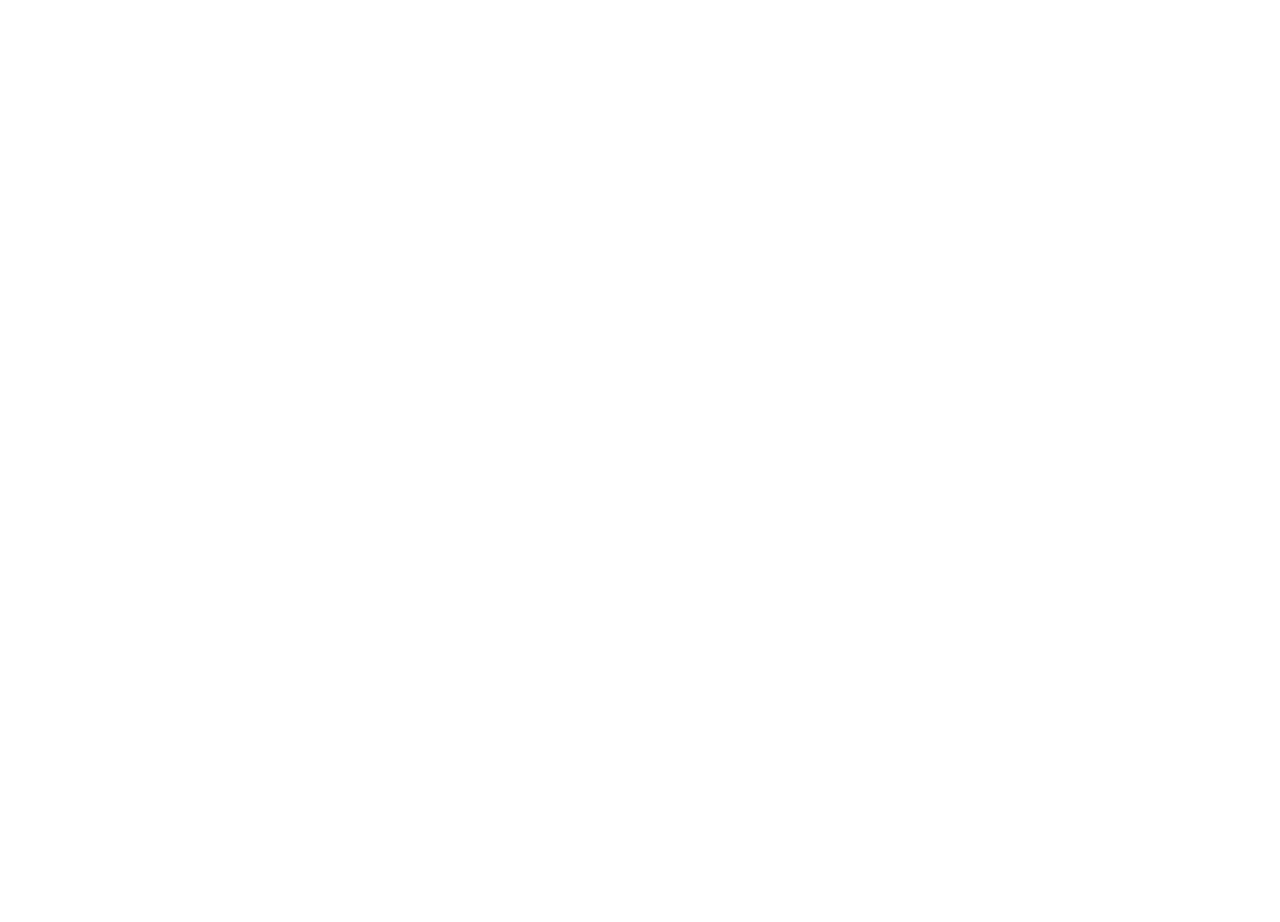
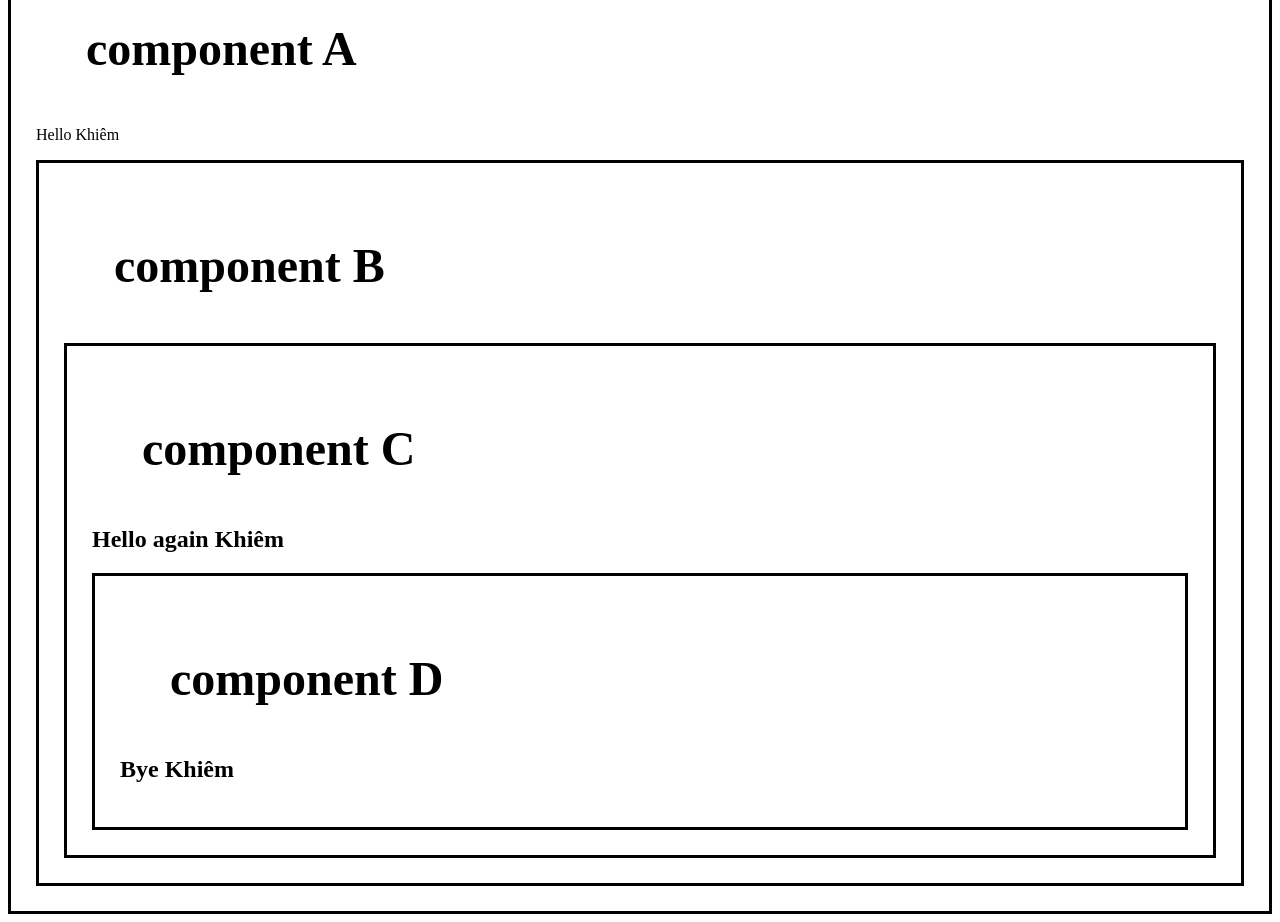
Before and after one commit to DoanKhiem/React-Full-Course, a React (Vite) app: page / in a window 1280 px wide. Shown: the part 5640-6562 px from the top of the page. Before the commit the page ends 5591 px from the top, so only its background shows below. Built offline with nearby package versions, Linux system fonts and the light colour scheme.

Commit message:
useContext() hook

```diff
--- a/src/App.jsx
+++ b/src/App.jsx
@@ -13,6 +13,7 @@ import ColorPicker from "./components/ColorPicker";
 import ToDoList from "./ToDoList";
 import UseEffect from "./components/UseEffect";
 import DigitalClock from "./components/DigitalClock";
+import ComponentA from "./components/usecontext/componentA";
 function App() {
   const fruits = [
     { id: 1, name: "grape", calogies: 52 },
@@ -56,6 +57,7 @@ function App() {
       <ToDoList />
       <UseEffect />
       <DigitalClock />
+      <ComponentA />
     </>
   );
 }
--- /dev/null
+++ b/src/components/usecontext/componentA.jsx
@@ -0,0 +1,19 @@
+import ComponentB from "./componentB";
+import React, { useState, createContext } from "react";
+
+export const UserContext = createContext();
+
+function ComponentA() {
+  const [user, setUser] = useState("Khiêm");
+
+  return (
+    <div className="box component">
+      <h1>component A</h1>
+      <p>Hello {user}</p>
+      <UserContext.Provider value={user}>
+        <ComponentB user={user} />
+      </UserContext.Provider>
+    </div>
+  );
+}
+export default ComponentA;
--- /dev/null
+++ b/src/components/usecontext/componentB.jsx
@@ -0,0 +1,10 @@
+import ComponentC from "./componentC";
+function ComponentB() {
+  return (
+    <div className="box">
+      <h1>component B</h1>
+      <ComponentC />
+    </div>
+  );
+}
+export default ComponentB;
--- /dev/null
+++ b/src/components/usecontext/componentC.jsx
@@ -0,0 +1,14 @@
+import React, { useContext } from "react";
+import { UserContext } from "./componentA";
+import ComponentD from "./componentD";
+function ComponentC() {
+  const user = useContext(UserContext);
+  return (
+    <div className="box">
+      <h1>component C</h1>
+      <h2>Hello again {user}</h2>
+      <ComponentD />
+    </div>
+  );
+}
+export default ComponentC;
--- /dev/null
+++ b/src/components/usecontext/componentD.jsx
@@ -0,0 +1,12 @@
+import React, { useContext } from "react";
+import { UserContext } from "./componentA";
+function ComponentD() {
+  const user = useContext(UserContext);
+  return (
+    <div className="box">
+      <h1>component D</h1>
+      <h2>Bye {user}</h2>
+    </div>
+  );
+}
+export default ComponentD;
--- a/src/index.css
+++ b/src/index.css
@@ -8,21 +8,25 @@
   max-width: 250px;
   display: inline-block;
 }
+
 .card .card-image {
   max-width: 60%;
   height: auto;
   border-radius: 50%;
   margin-bottom: 10px;
 }
+
 .card .card-title {
   font-family: Arial, Helvetica, sans-serif;
   margin: 0;
   color: hsl(0, 0%, 20%);
 }
+
 .card .card-title {
   font-family: Arial, Helvetica, sans-serif;
   color: hsl(0, 0%, 40%);
 }
+
 .student {
   font-family: Arial, Helvetica, sans-serif;
   font-size: 1em;
@@ -30,9 +34,11 @@
   margin-bottom: 5px;
   border: 1px solid hsl(0, 0%, 50%, 0.8);
 }
+
 .student p {
   margin: 0;
 }
+
 .wellcome-message {
   font-size: 1.5em;
   background-color: hsl(120, 100%, 42%);
@@ -41,6 +47,7 @@
   border-radius: 5px;
   color: white;
 }
+
 .login-prompt {
   font-size: 1.5em;
   background-color: hsl(0, 100%, 42%);
@@ -49,6 +56,7 @@
   margin: 0;
   border-radius: 5px;
 }
+
 .list-category {
   font-size: 1.5em;
   font-weight: bold;
@@ -77,11 +85,13 @@
   text-align: center;
   font-family: Arial, Helvetica, sans-serif;
 }
+
 .counter-display {
   font-size: 5em;
   margin-top: 0;
   margin-bottom: 25px;
 }
+
 .counter-button {
   width: 150px;
   height: 50px;
@@ -94,6 +104,7 @@
   border-radius: 5px;
   cursor: pointer;
 }
+
 .counter-button:hover {
   background-color: hsl(197, 100%, 48%);
 }
@@ -104,10 +115,12 @@
   align-items: center;
 
 }
+
 h1 {
   margin: 50px;
   font-size: 3rem;
 }
+
 .color-display {
   width: 300px;
   height: 300px;
@@ -119,16 +132,19 @@ h1 {
   margin-bottom: 25px;
   transition: 0.25s ease;
 }
+
 .color-display p {
   color: hsl(0, 0%, 20%);
   font-size: 2rem;
   text-align: center;
 }
+
 .color-picker-container label {
   font-size: 1.5rem;
   font-weight: bold;
   margin-bottom: 10px;
 }
+
 input[type="color"] {
   width: 75px;
   height: 50px;
@@ -136,3 +152,13 @@ input[type="color"] {
   border-radius: 10px;
   border: 3px solid hsl(0, 0%, 80%);
 }
+
+.box {
+
+  h1 {
+    color: black;
+  }
+
+  border: 3px solid;
+  padding: 25px;
+}
```
